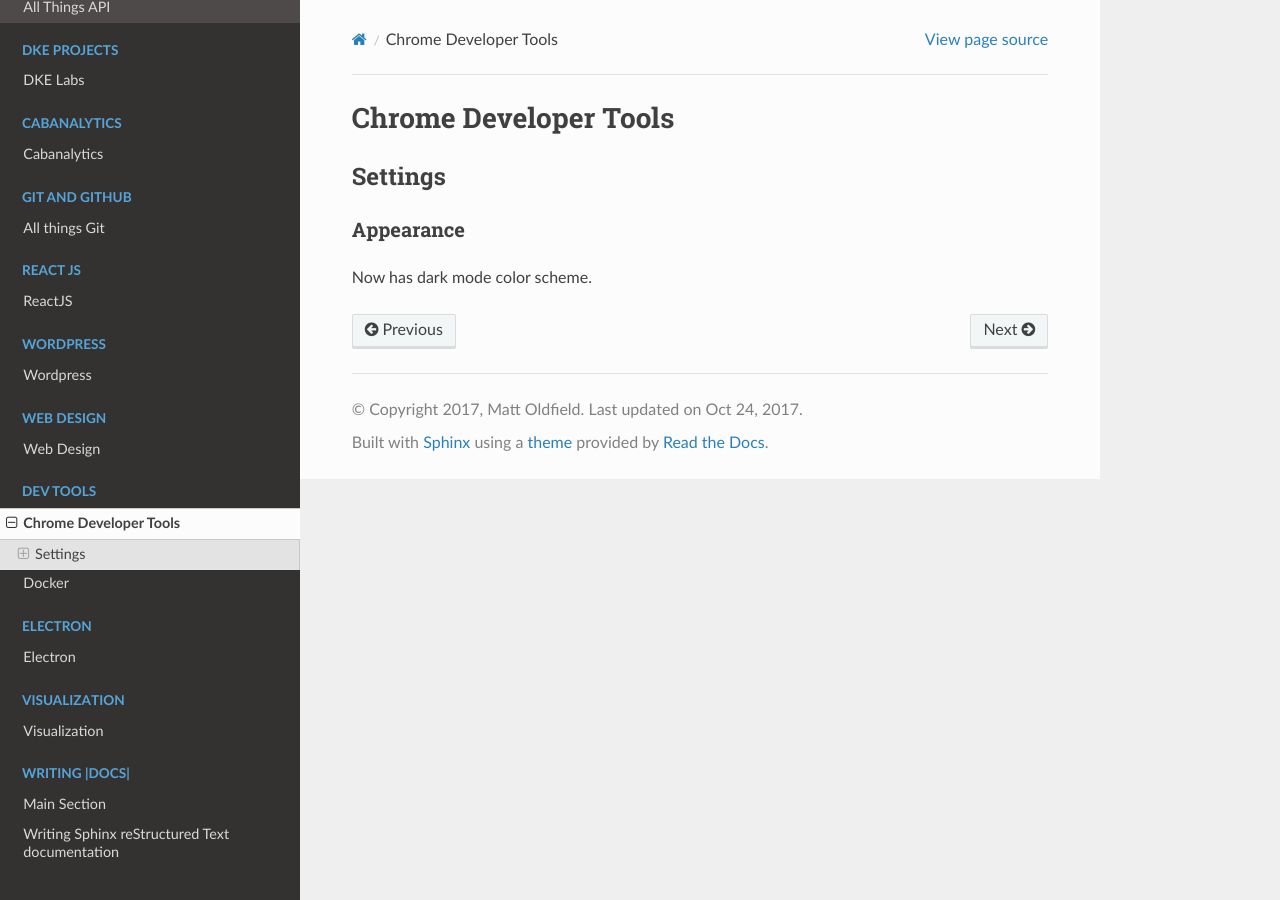
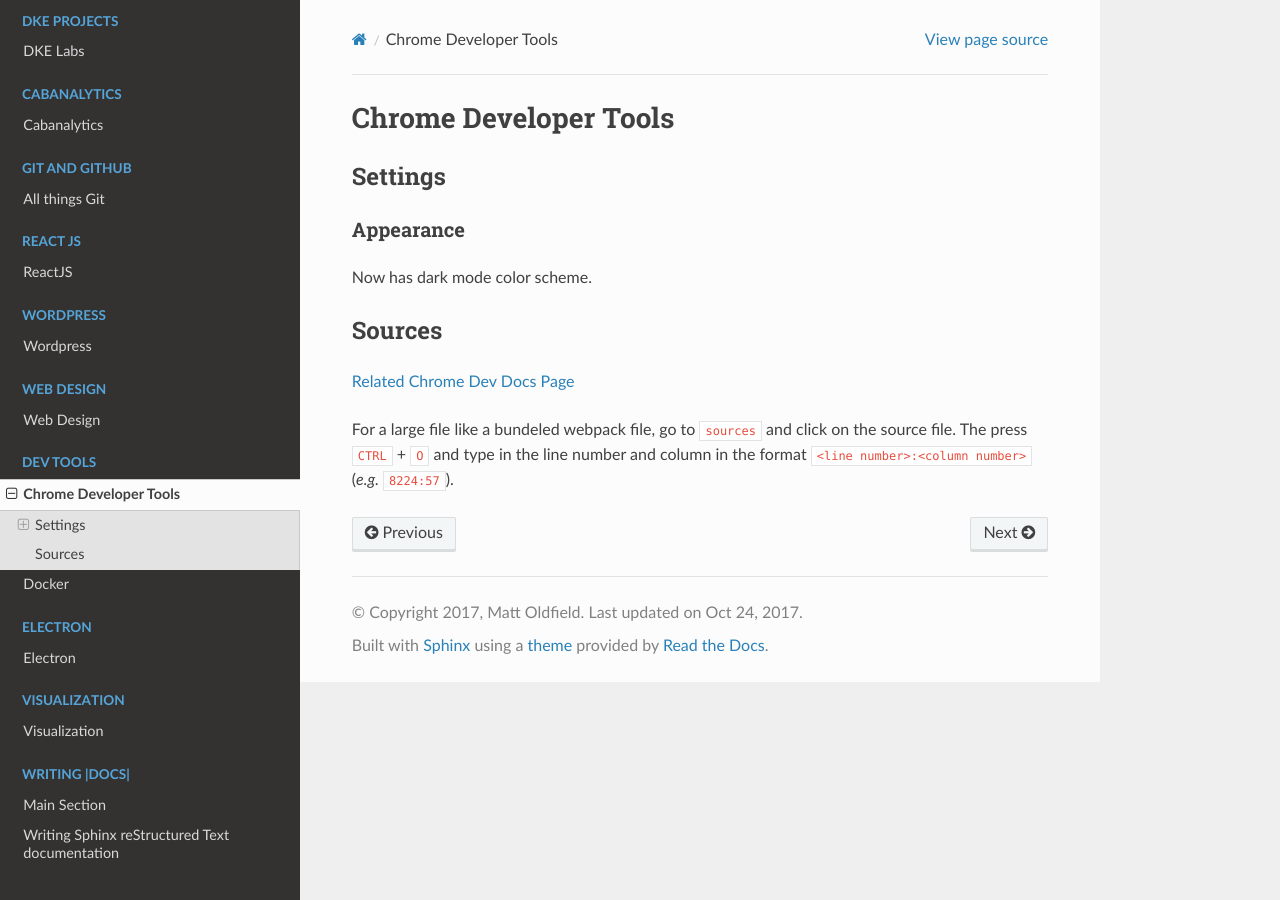
Before and after one commit to asmattic/docs, a Sphinx documentation site: the page built from source/dev-tools/chrome.rst, in a window 1280 px wide. Built offline with Sphinx 7.4.7 and the Read the Docs theme 2.0.0, drawn with Linux system fonts in a browser that asks for light colours.

Commit message:
Added chrome dev find line number

```diff
--- a/source/dev-tools/chrome.rst
+++ b/source/dev-tools/chrome.rst
@@ -11,3 +11,10 @@
 ~~~~~~~~~~~
 
 Now has dark mode color scheme.
+
+Sources
+----------
+
+`Related Chrome Dev Docs Page <https://developers.google.com/web/updates/2015/05/go-to-a-line-number-at-a-specific-column>`_
+
+For a large file like a bundeled webpack file, go to ``sources`` and click on the source file. The press ``CTRL`` + ``O`` and type in the line number and column in the format ``<line number>:<column number>`` (`e.g.` ``8224:57``).
--- a/source/index.rst
+++ b/source/index.rst
@@ -186,6 +186,7 @@
 
 	dev-tools/chrome
 	dev-tools/docker/*
+	dev-tools/*
 
 .. _electron-sec:
 
```
Also changed, not shown: source/pi/index.rst (+6 -6 lines), 1 other file.
